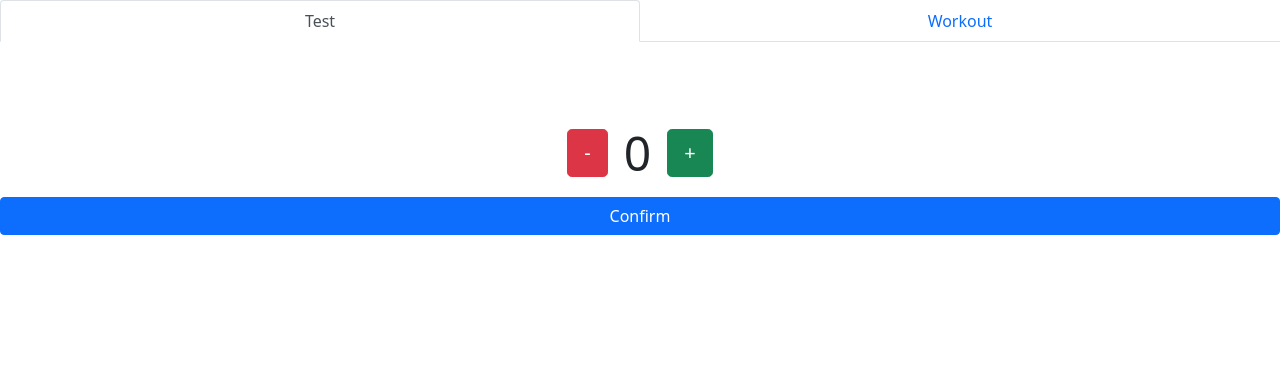
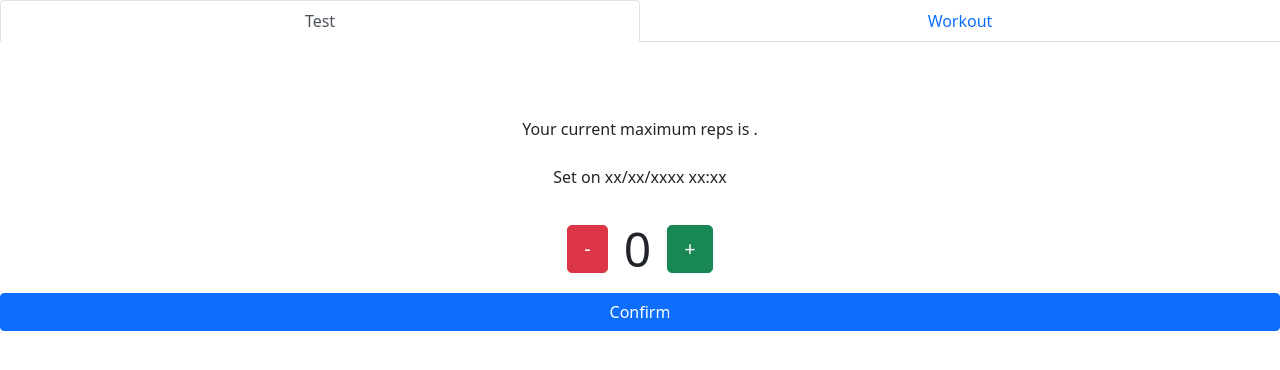
Before and after one commit to tormasa/pullup-programming, a React (Create React App) app: page / in a window 1280 px wide. Shown: the top 370 px of the page. Built offline with nearby package versions, Linux system fonts and the light colour scheme.

Commit message:
add info text fix cookie typeof bug

```diff
--- a/src/MaxTest.css
+++ b/src/MaxTest.css
@@ -10,3 +10,7 @@
 .max-reps-container {
 	margin-top: 75px;
 }
+
+.max-reps-paragraph {
+	text-align: center;
+}
--- a/src/MaxTest.js
+++ b/src/MaxTest.js
@@ -10,7 +10,7 @@ function MaxTest() {
 	const [cookies, setCookie] = useCookies(['maxReps']);
 	const [count, setCount] = useState(() => {
 		if (!cookies.maxReps) return 0;
-		else return cookies.maxReps;
+		else return Number(cookies.maxReps);
 	});
 
 	const handleConfirm = () => {
@@ -27,6 +27,9 @@ function MaxTest() {
 
 	return (
 		<Stack gap={2} className='max-reps-container'>
+			<p className='max-reps-paragraph'>Your current maximum reps is {cookies.maxReps}.</p>
+			<p className='max-reps-paragraph'>Set on xx/xx/xxxx xx:xx</p>
+
 			<Stack direction='horizontal' gap={3} className='max-reps-stack'>
 				<Button variant="danger" onClick={handleDecrease} size='lg'>-</Button>{' '}
 				<div className='max-reps'>{count}</div>
```
